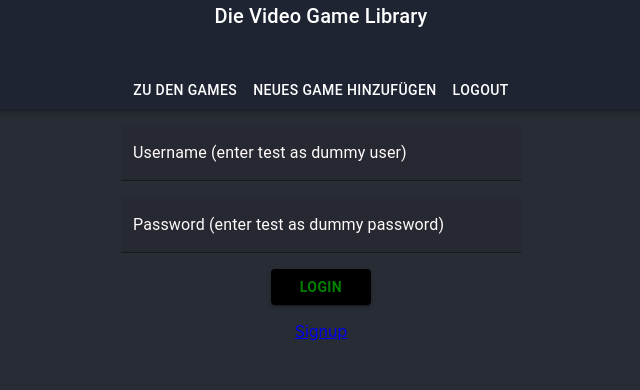
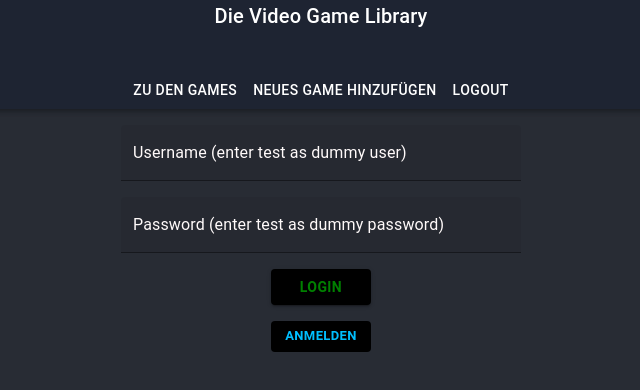
Before and after one commit to CodingRobIT/Digitales-Gesellenstueck, a React (Create React App) app in the folder frontend/: page /login in a window 1280 px wide. Shown: the top 390 px of the page, without its empty margins (319-959 px from the left). Built offline with nearby package versions, Linux system fonts and the light colour scheme; no server answers.

Commit message:
added Styling

```diff
--- a/frontend/src/App.tsx
+++ b/frontend/src/App.tsx
@@ -15,12 +15,12 @@ import {SignUpPage} from "./components/SignUpPage";
 function App() {
 
     const {games,deleteGame, addGame, loadAllGames} = useGames();
-    const { user, login, logout, isLoading, createUser } = useUser(loadAllGames);
+    const { user, login, logout, isLoading, createUser } = useUser();
 
     useEffect(() => {
         if (user) {
-
-            loadAllGames();
+            //eslint-disable-next-line
+            loadAllGames(), useGames();
         }
         //eslint-disable-next-line
     }, []);
--- a/frontend/src/components/LoginPage.tsx
+++ b/frontend/src/components/LoginPage.tsx
@@ -1,7 +1,7 @@
 import {Button, TextField} from "@mui/material";
 import {styled} from "@mui/material/styles";
 import React, {FormEvent, useState} from "react";
-import {Link, useNavigate} from "react-router-dom";
+import {useNavigate} from "react-router-dom";
 
 const FormContainer = styled('form')({
     display: 'flex',
@@ -64,7 +64,23 @@ export const LoginPage = (props: Props) => {
                     }}>
                 Login
             </Button>
-            <Link to='/signup'>Signup</Link>
+            <Button
+                sx={{
+                    bgcolor: "black",
+                    color: "deepskyblue",
+                    fontWeight: "bold",
+                    minWidth: "100px",
+                    maxWidth: "200px",
+                    mx: "auto",
+                    "&:hover": {
+                        color: "black", bgcolor: "deepskyblue"
+                    },
+                }}
+                size="small"
+                onClick={() => navigate(`/signup`)}
+            >
+                Anmelden
+            </Button>
         </FormContainer>
 
     )
--- a/frontend/src/components/SignUpPage.tsx
+++ b/frontend/src/components/SignUpPage.tsx
@@ -1,4 +1,4 @@
-import {Button,TextField} from "@mui/material";
+import {Button, TextField} from "@mui/material";
 import React, {ChangeEvent, FormEvent, useState} from "react";
 import {useNavigate} from "react-router-dom";
 import {UserModel} from "../model/User";
@@ -48,28 +48,40 @@ export const SignUpPage = (props: createUserProps) => {
     return (
 
         <FormContainer className="form-container" onSubmit={onSubmit} sx={{maxWidth: 400, mx: "auto"}}>
-                    <TextField
-                        name="username"
-                        type="text"
+            <TextField id="input-with-sx"
                        required
                        label="Username"
+                       variant="filled"
                        value={user.username}
+                       InputProps={{sx: {color: "deepskyblue", fontWeight: "bold"}}}
+                       InputLabelProps={{sx: {color: "Snow"}}}
                        onChange={onChange}
-                        placeholder="UserName"
-                        style={{marginBottom: '10px'}}
+
             />
             <TextField
-                        name="password"
-                        type="password"
                 required
+                variant="filled"
                 label="Password"
                 value={user.password}
+                InputProps={{sx: {color: "deepskyblue", fontWeight: "bold"}}}
+                InputLabelProps={{sx: {color: "Snow"}}}
                 onChange={onChange}
-                        placeholder="Password"
-                        style={{marginBottom: '10px'}}
             />
-                    <Button variant="contained" type="submit" size="small">
-                        Sign Up
+            <Button variant="contained"
+                    type="submit"
+                    sx={{
+                        bgcolor: "deepskyblue",
+                        color: "black",
+                        fontWeight: "bold",
+                        minWidth: "100px",
+                        maxWidth: "200px",
+                        mx: "auto",
+                        "&:hover": {
+                            color: "green",
+                            bgcolor: "black"
+                        },
+                    }}>
+                Anmelden
             </Button>
         </FormContainer>
     );
--- a/frontend/src/customHooks/useUser.ts
+++ b/frontend/src/customHooks/useUser.ts
@@ -4,7 +4,7 @@ import { toast } from "react-toastify";
 import {UserModel} from "../model/User";
 
 //eslint-disable-next-line
-export default function useUser(loadAllGames: () => void) {
+export default function useUser() {
     const [user, setUser] = useState();
     const [isLoading, setIsLoading] = useState(true);
 
```
Lines whose indentation alone changed are shown as unchanged.
